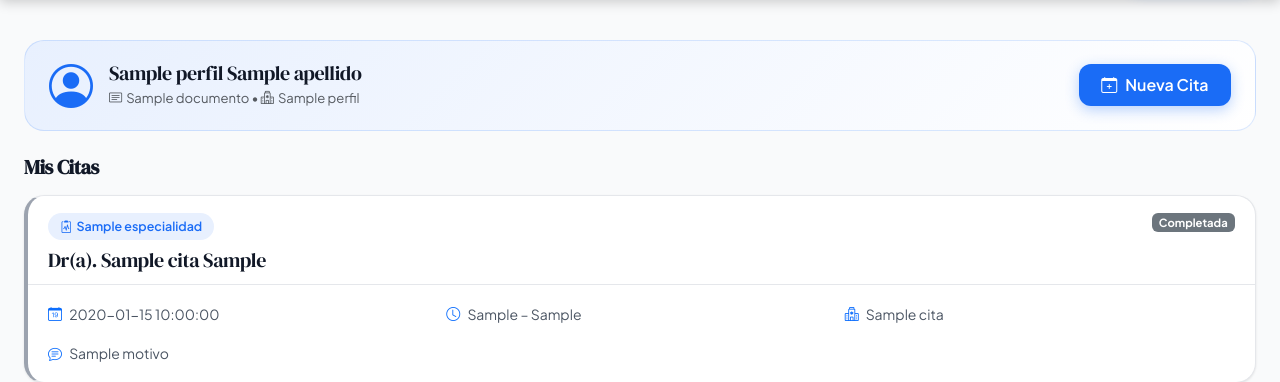
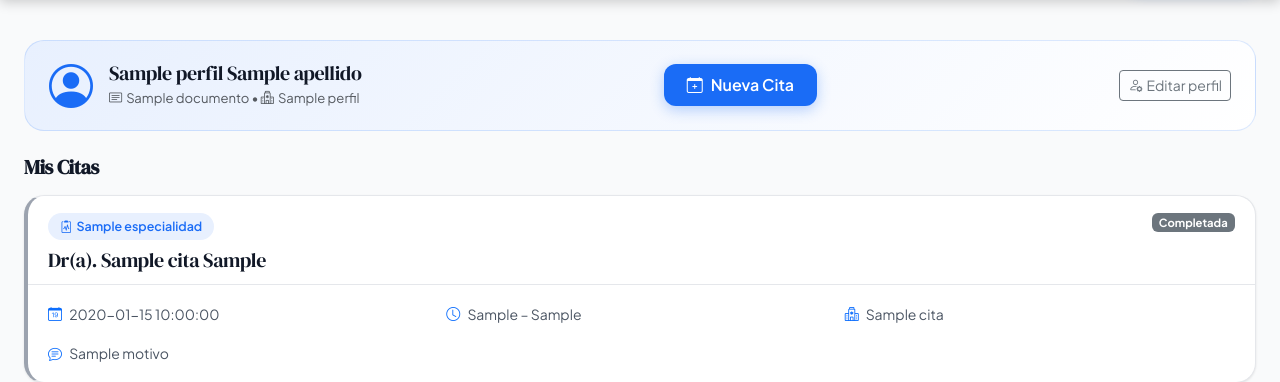
Before and after one commit to medicitasips/MediCitas-IPS, a Flask app: template templates/paciente/dashboard.html in a window 1280 px wide. Shown: the part 63-445 px from the top of the page. Run offline with Flask 3, Linux system fonts and the light colour scheme; the template is opened without the code that fills it: most values are stand-ins (such as "Sample title", 1, 10 or a date in 2020).

Commit message:
Update dashboard.html
Edición de perfil de paciente.

```diff
--- a/templates/paciente/dashboard.html
+++ b/templates/paciente/dashboard.html
@@ -4,6 +4,7 @@
 {% block content %}
 <div class="container-fluid px-4 py-4">
 
+  <!-- Header paciente -->
   <div class="patient-info-card mb-4">
     <div class="d-flex justify-content-between align-items-center flex-wrap gap-3">
       <div class="d-flex align-items-center gap-3">
@@ -19,9 +20,13 @@
       <a href="{{ url_for('paciente.reservar') }}" class="btn btn-primary-custom">
         <i class="bi bi-calendar-plus me-2"></i>Nueva Cita
       </a>
+      <a href="{{ url_for('paciente.editar_perfil') }}" class="btn btn-outline-secondary btn-sm">
+        <i class="bi bi-person-gear me-1"></i>Editar perfil
+      </a>
     </div>
   </div>
 
+  <!-- Citas -->
   <h5 class="fw-700 mb-3">Mis Citas</h5>
   {% if citas %}
     {% for c in citas %}
```
